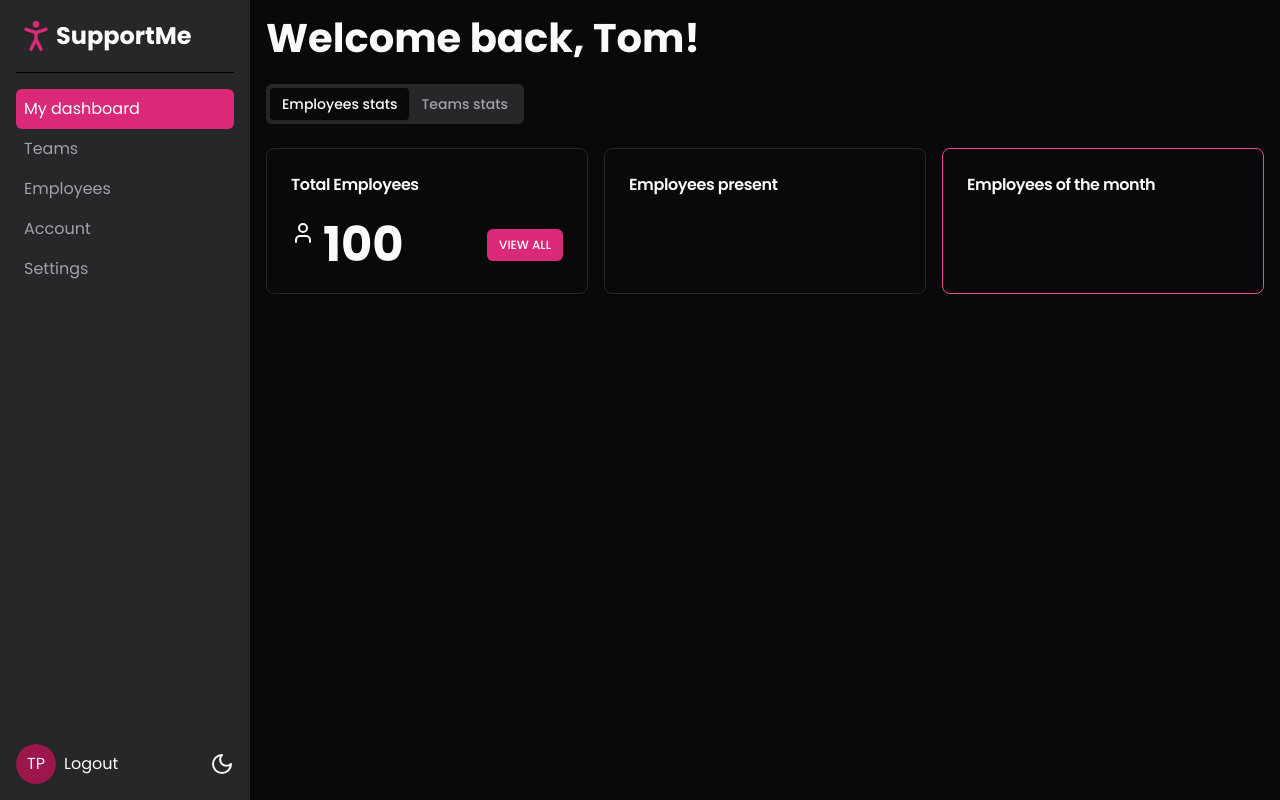
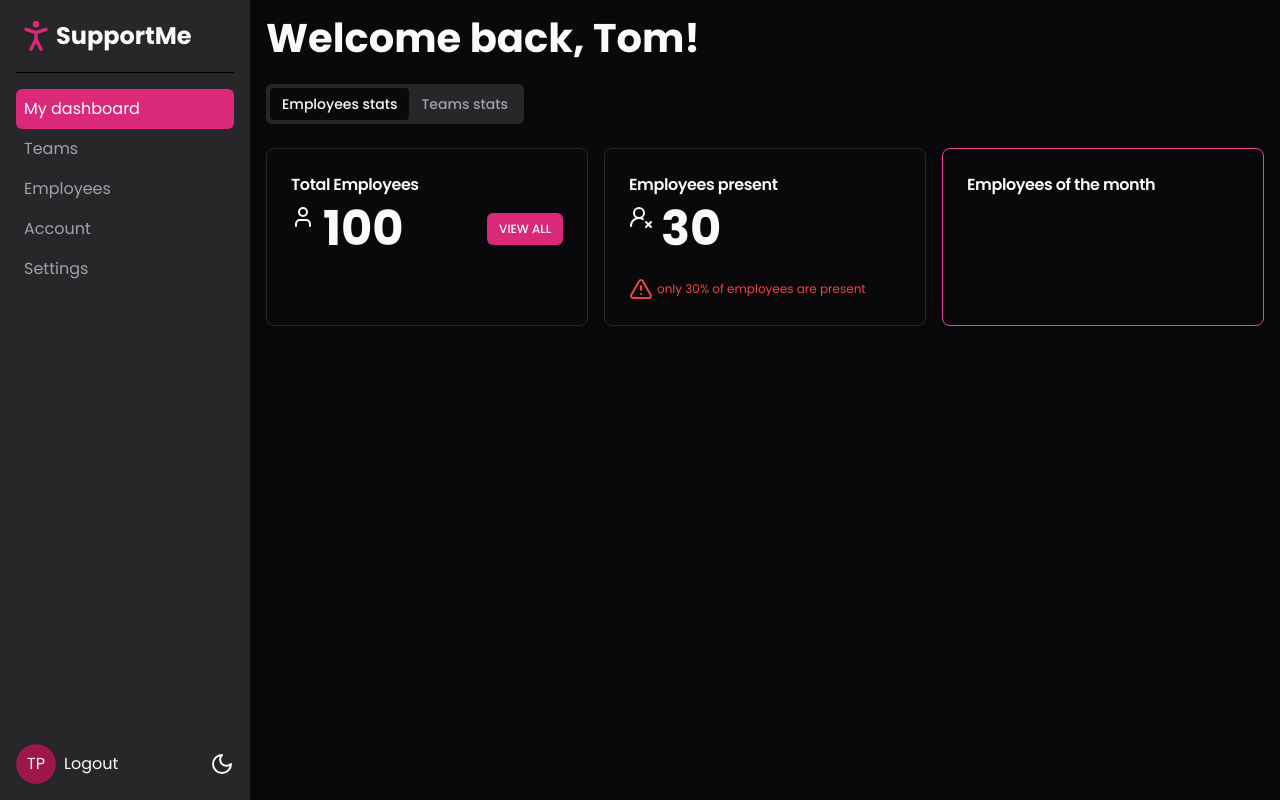
Before and after one commit to kJshine/nextjs-shadcn-dashboard, a Next.js app: page /dashboard in a window 1280 px wide. Built offline with nearby package versions, Linux system fonts and the light colour scheme.

Commit message:
feat: 대시보드 근무중인 직원 카드 구현

```diff
--- a/app/dashboard/components/employees-stats.tsx
+++ b/app/dashboard/components/employees-stats.tsx
@@ -1,19 +1,35 @@
 import { Button } from "@/components/ui/button";
-import { Card, CardContent, CardHeader, CardTitle } from "@/components/ui/card";
-import { UserIcon } from "lucide-react";
+import {
+  Card,
+  CardContent,
+  CardFooter,
+  CardHeader,
+  CardTitle,
+} from "@/components/ui/card";
+import {
+  AlertTriangleIcon,
+  BadgeCheckIcon,
+  UserCheck2Icon,
+  UserIcon,
+  UserRoundXIcon,
+} from "lucide-react";
 import Link from "next/link";
 
 export default function EmployeesStats() {
+  const totalEmployees = 100;
+  const employeesPresent = 30;
+  const employeesPresentPrecentage = (employeesPresent / totalEmployees) * 100;
+
   return (
     <div className="grid lg:grid-cols-3 gap-4">
       <Card>
-        <CardHeader>
+        <CardHeader className="pb-2">
           <CardTitle className="text-base">Total Employees</CardTitle>
         </CardHeader>
         <CardContent className="flex justify-between items-center">
           <div className="flex gap-2">
             <UserIcon />
-            <div className="text-5xl font-bold">100</div>
+            <div className="text-5xl font-bold">{totalEmployees}</div>
           </div>
           <div>
             <Button size="xs" asChild>
@@ -23,12 +39,35 @@
         </CardContent>
       </Card>
       <Card>
-        <CardHeader>
+        <CardHeader className="pb-2">
           <CardTitle className="text-base">Employees present</CardTitle>
         </CardHeader>
+        <CardContent>
+          <div className="flex gap-2">
+            {employeesPresentPrecentage > 75 ? (
+              <UserCheck2Icon />
+            ) : (
+              <UserRoundXIcon />
+            )}
+            <div className="text-5xl font-bold">{employeesPresent}</div>
+          </div>
+        </CardContent>
+        <CardFooter>
+          {employeesPresentPrecentage > 75 ? (
+            <span className="text-xs text-green-500 flex gap-1 items-center">
+              <BadgeCheckIcon />
+              {employeesPresentPrecentage}% of employees are present
+            </span>
+          ) : (
+            <span className="text-xs text-red-500 flex gap-1 items-center">
+              <AlertTriangleIcon />
+              only {employeesPresentPrecentage}% of employees are present
+            </span>
+          )}
+        </CardFooter>
       </Card>
       <Card className="border-pink-500">
-        <CardHeader>
+        <CardHeader className="pb-2">
           <CardTitle className="text-base">Employees of the month</CardTitle>
         </CardHeader>
       </Card>
```
